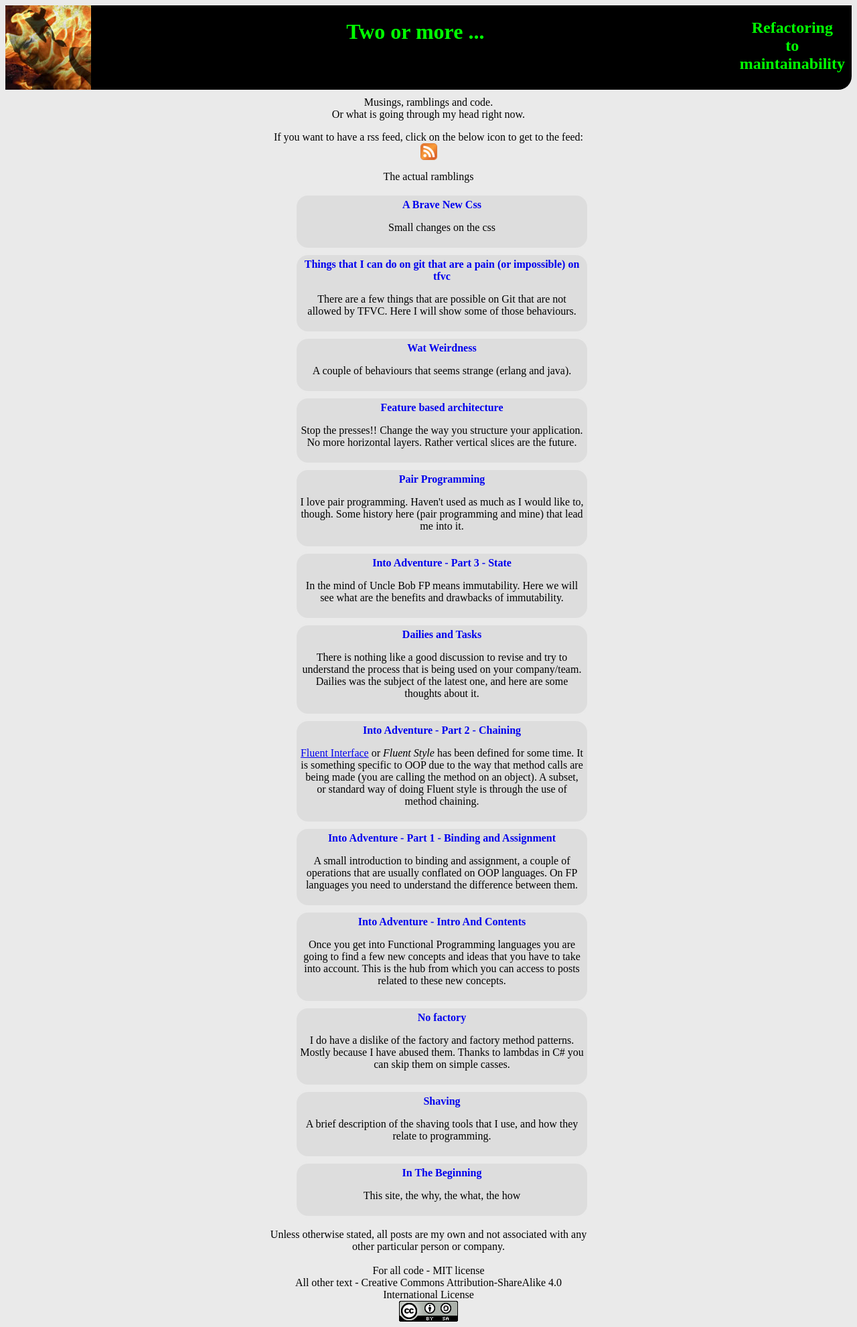
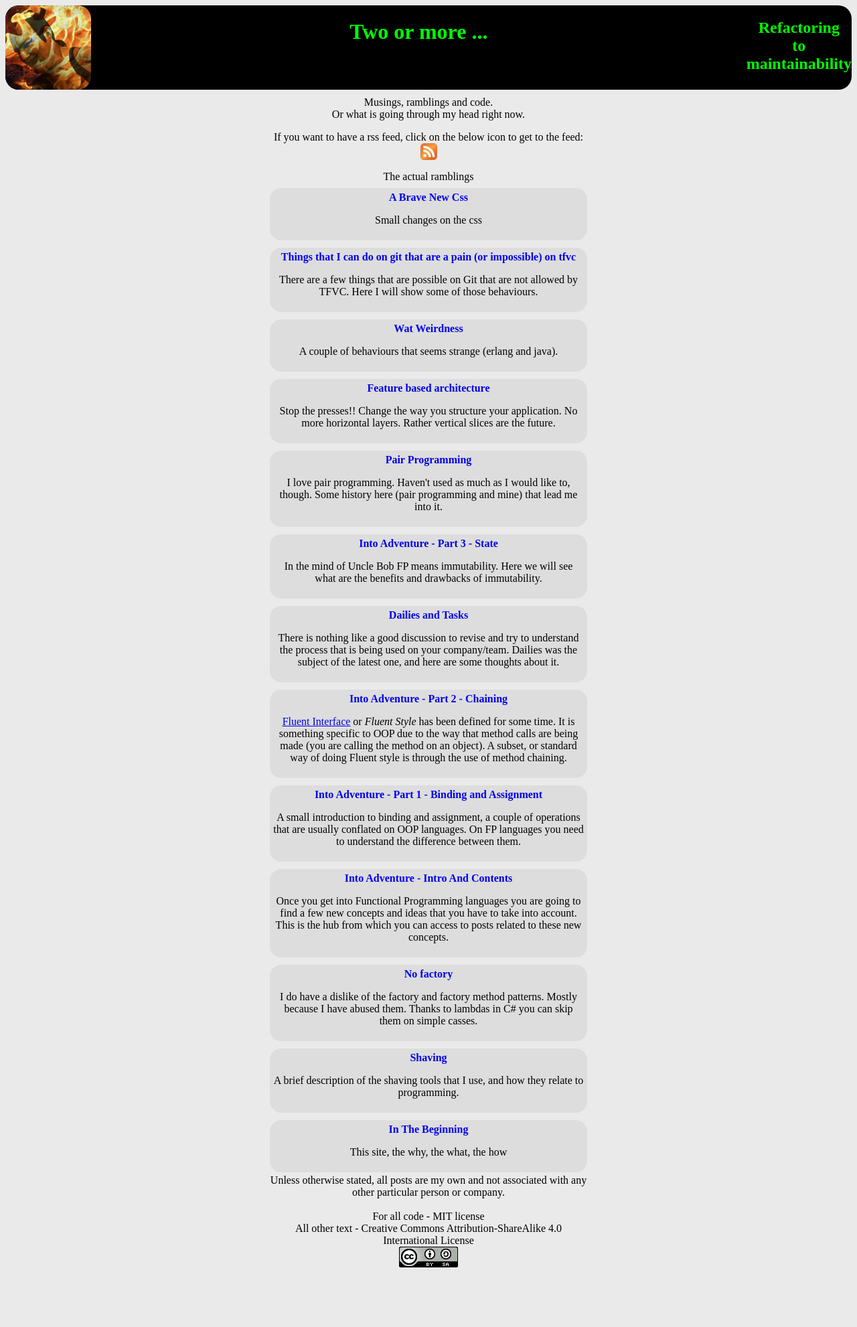
Before and after one commit to MiyamotoAkira/website, a Jekyll site: the page built from index.html, in a window 1280 px wide. Shown: the whole page at 67% size. Built offline with Jekyll 4.4.1, drawn with Linux system fonts in a browser that asks for light colours; after the commit the page ends 1901 px from its top, so only the background shows below that.

Commit message:
Improvements on css
Some additional improvements. Banner background and image are now slightly rounded, to give it a softer look. Also, the post entries on the main page should now appear properly centered.

```diff
--- a/stylesheets/alternatemain.css
+++ b/stylesheets/alternatemain.css
@@ -1,5 +1,7 @@
 .postentries {
 	list-style: none;
+	margin: 0px;
+	padding: 0px;
 }
 
 .postentries>li {
--- a/stylesheets/maintheme.css
+++ b/stylesheets/maintheme.css
@@ -16,7 +16,7 @@ body {
 
 .disclaimer {
 	text-align: center;
-	max-width:30em;
+	max-width: 30em;
 }
 
 .logo {
@@ -25,10 +25,13 @@ body {
 	float:left;
 }
 
+.logo img {
+	border-radius: 20px;
+}
+
 .message {
 	display:inline-block;
 	vertical-align: middle;
-	margin-right:10;
 	float:right;
 }
 
@@ -54,7 +57,7 @@ body {
 	display: table;
 	width: 100%;
 	text-align:center;
-	border-radius: 0px 0px 20px 0px;
+	border-radius: 20px;
 }
 
 .license {
```
